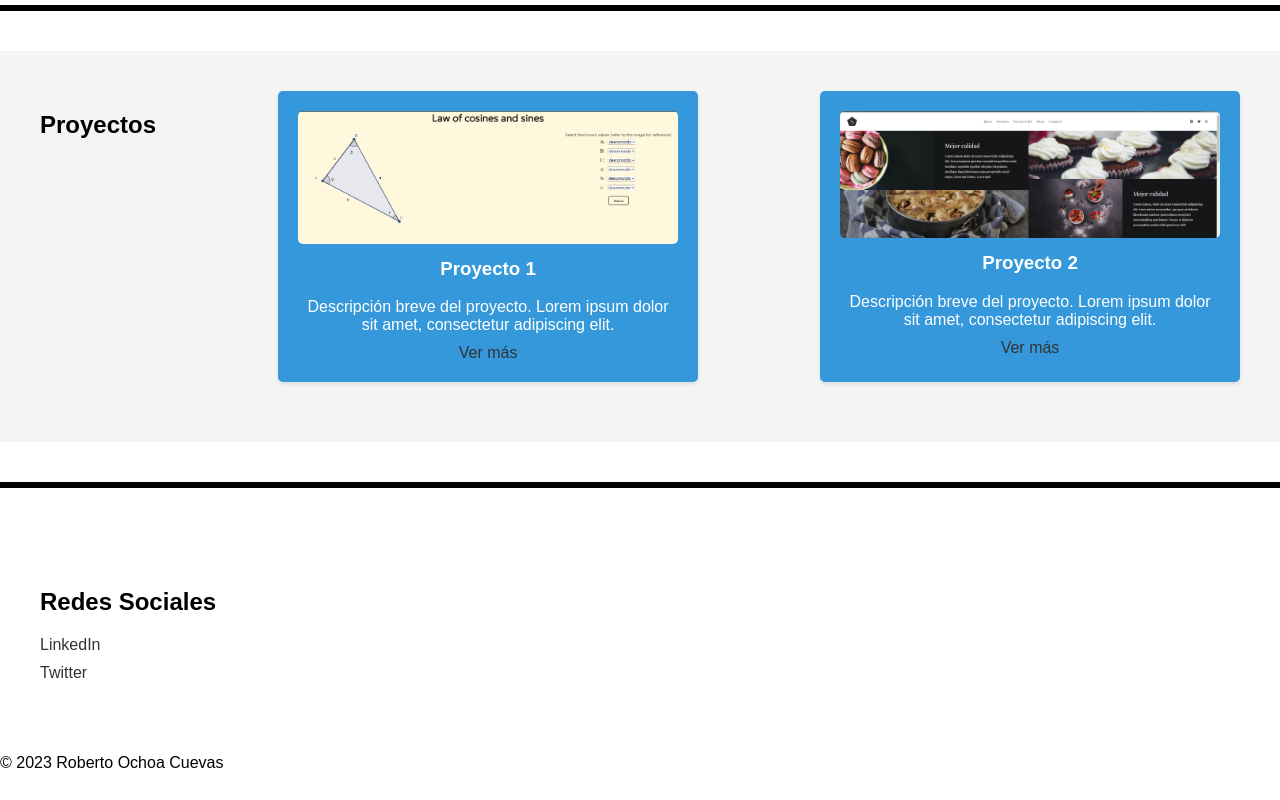
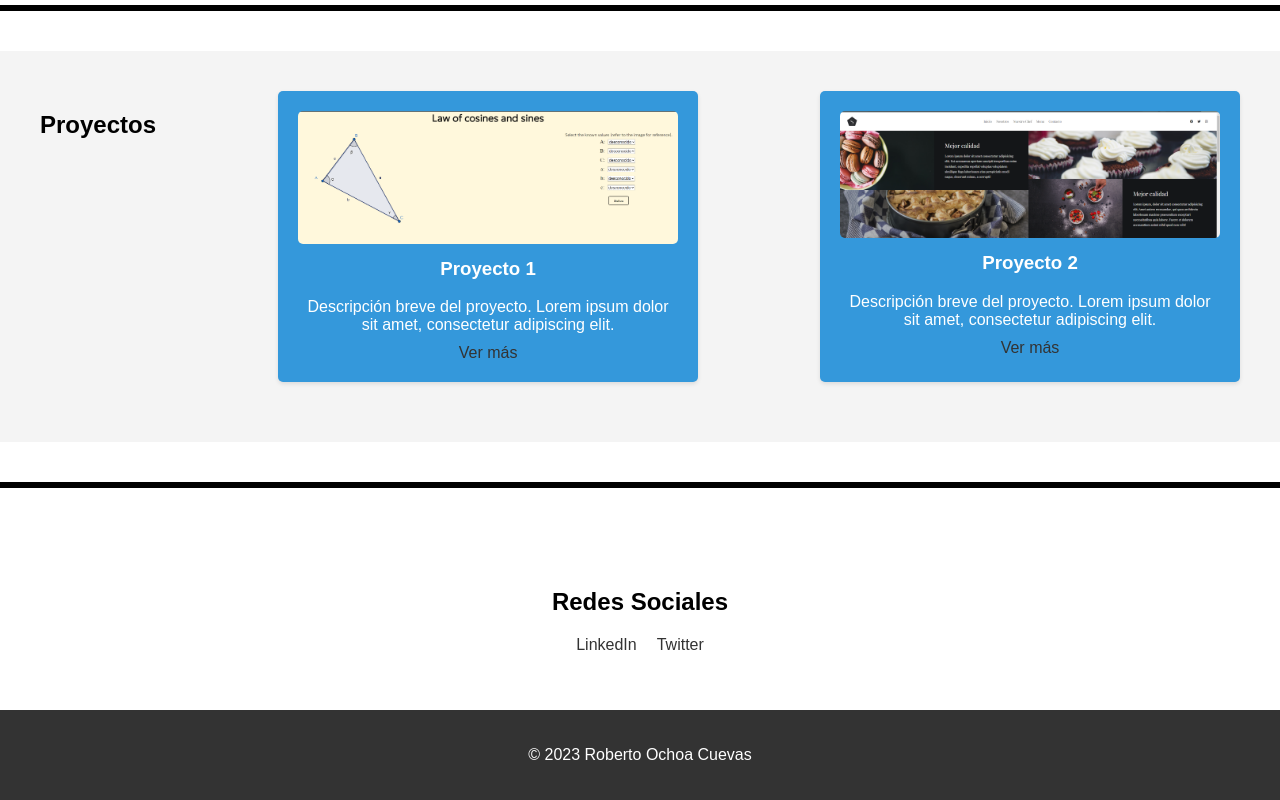
Before and after one commit to Roberto0611/portfolio, a plain HTML site: page index.html in a window 1280 px wide. Shown: the part 1607-2407 px from the top of the page. Drawn offline with Linux system fonts and the light colour scheme.

Commit message:
finished the design of the webpage

```diff
--- a/index.html
+++ b/index.html
@@ -72,7 +72,7 @@
 
     <section class="social">
         <h2>Redes Sociales</h2>
-        <ul>
+        <ul class="social-links">
             <li><a href="tu-enlace-de-linkedin">LinkedIn</a></li>
             <li><a href="tu-enlace-de-twitter">Twitter</a></li>
             <!-- Agrega más enlaces a tus redes sociales aquí -->
--- a/style.css
+++ b/style.css
@@ -199,3 +199,42 @@ body {
         max-width: 400px; /* Ancho máximo de la tarjeta en pantallas pequeñas */
     }
 }
+
+/* SECTION SOCIALES */
+.social {
+    padding: 40px;
+    background-color: #fff; /* Cambia el color de fondo a tu preferencia */
+    text-align: center; /* Centra el contenido horizontalmente */
+}
+
+.social-links {
+    list-style: none;
+    padding-left: 0;
+    display: flex;
+    justify-content: center; /* Centra horizontalmente los enlaces */
+}
+
+.social-links li {
+    margin: 0 10px; /* Espacio entre los enlaces */
+}
+
+.social-links a {
+    display: inline-block;
+    color: #333;
+    text-decoration: none;
+    transition: color 0.2s;
+}
+
+.social-links a:hover {
+    color: #3498db; /* Cambia el color del enlace al pasar el cursor */
+}
+
+/* FOOTER */
+footer {
+    padding: 20px 0;
+    background-color: #333; /* Cambia el color de fondo a tu preferencia */
+    color: #fff; /* Cambia el color del texto a blanco */
+    text-align: center;
+    bottom: 0;
+    width: 100%;
+}
```
